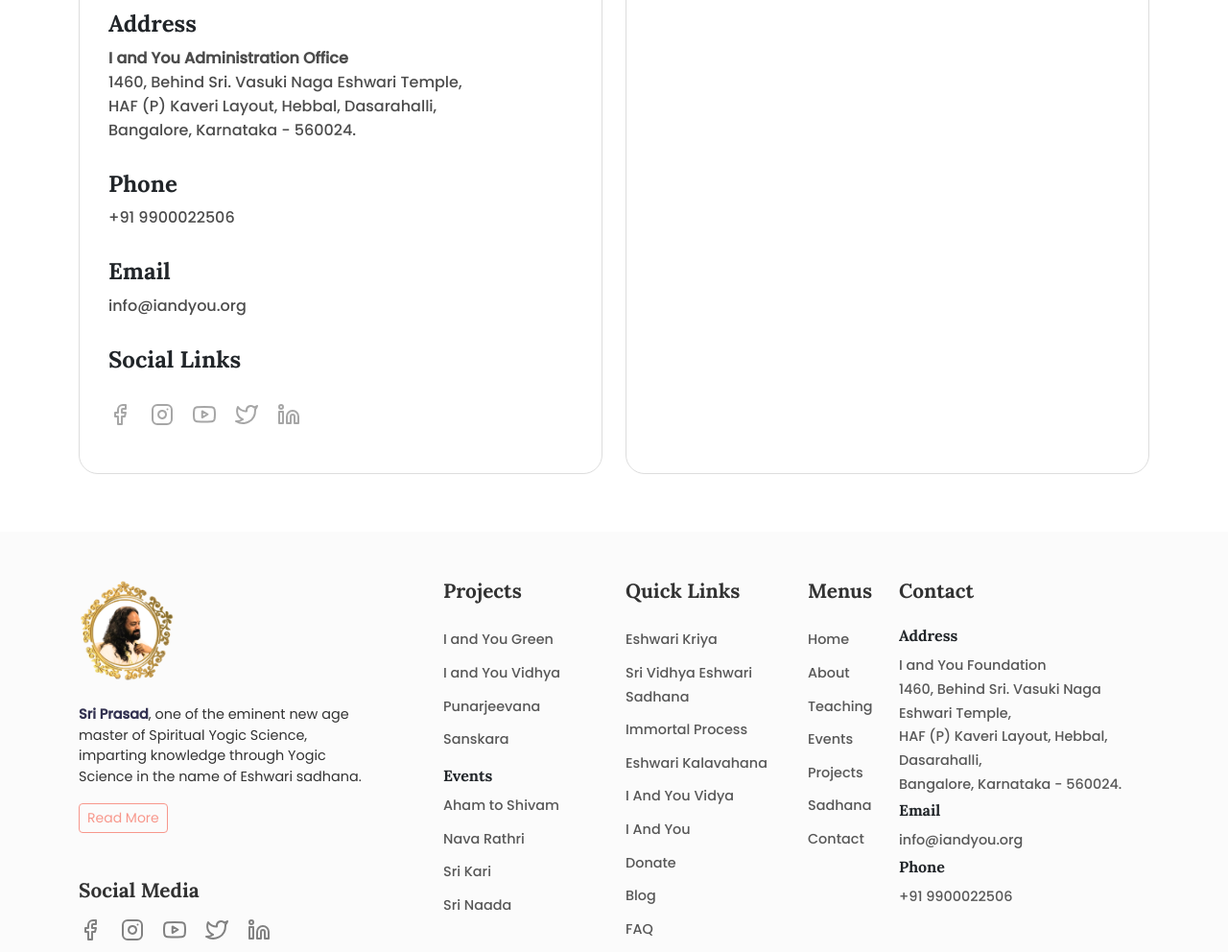
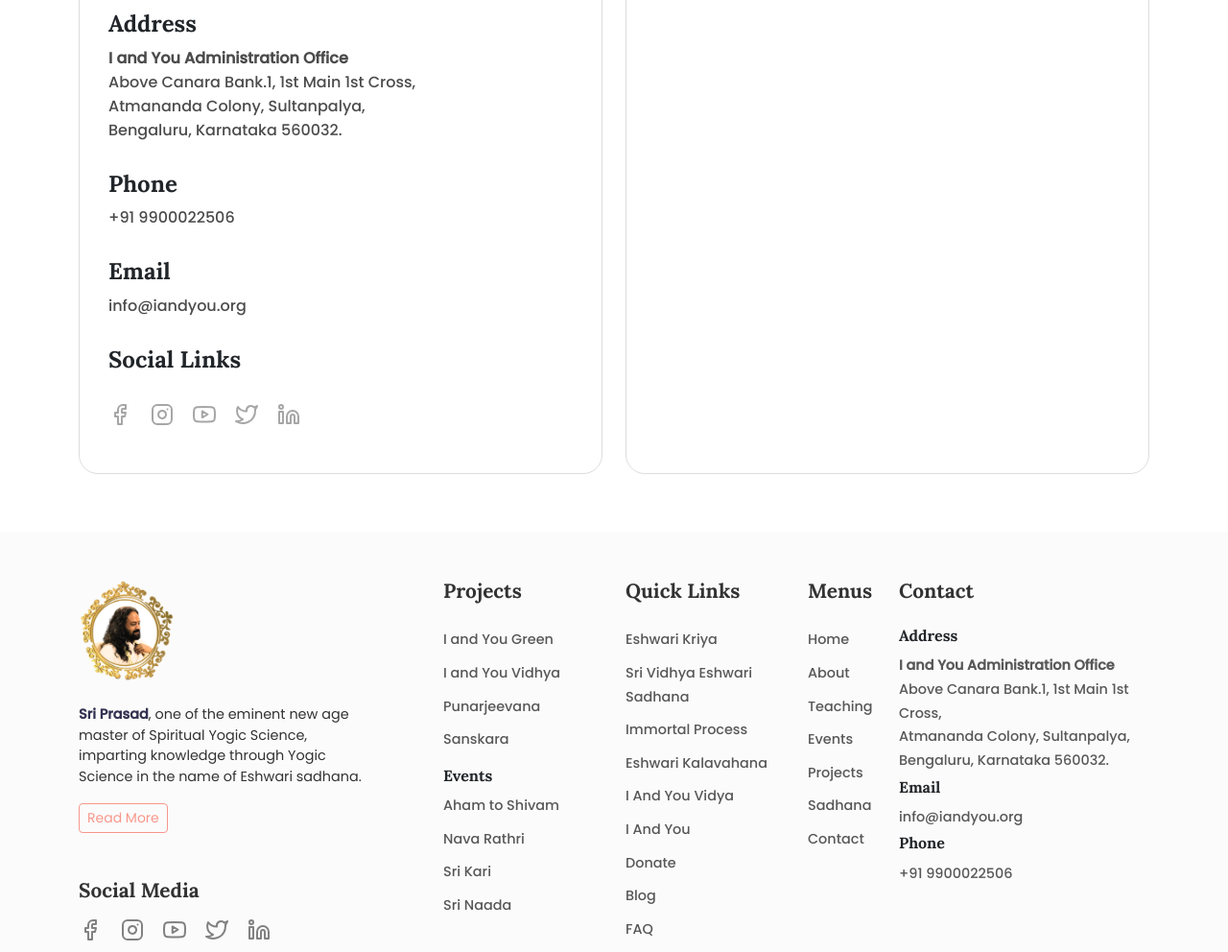
Before and after one commit to kishanshettyb/sriprasad, a Gatsby site: page /contact in a window 1280 px wide. Shown: the part 968-1960 px from the top of the page at 96% size. Built offline with nearby package versions, Linux system fonts and the light colour scheme; Gatsby itself is replaced by a stand-in of ours.

Commit message:
update contact

```diff
--- a/src/components/Footer.js
+++ b/src/components/Footer.js
@@ -194,12 +194,10 @@ const Footer = () => {
 						<h5 className="mb-4 mt-4 mt-md-0">Contact</h5>
 						<h6 className="events-top">Address</h6>
 						<a href="/" className="address-a">
-							I and You Foundation
-							<br /> 1460, Behind Sri. Vasuki Naga Eshwari Temple,
-							<br />
-							HAF (P) Kaveri Layout, Hebbal, Dasarahalli,
-							<br />
-							Bangalore, Karnataka - 560024.
+							<b>I and You Administration Office</b> <br />
+							Above Canara Bank.1, 1st Main 1st Cross,
+							<br /> Atmananda Colony, Sultanpalya, <br />
+							Bengaluru, Karnataka 560032.
 						</a>
 						<h6 className="events-top">Email</h6>
 						<a target="_blank" rel="noreferrer" href="mailto:info@iandyou.org">
--- a/src/pages/contact.js
+++ b/src/pages/contact.js
@@ -30,9 +30,9 @@ const contact = () => {
 										<h4 className="fw-bold">Address</h4>
 										<a target="_blank" rel="noreferrer" href="https://maps.app.goo.gl/9YL3d8wSQGBycaMK8">
 											<b>I and You Administration Office</b> <br />
-											1460, Behind Sri. Vasuki Naga Eshwari Temple, <br />
-											HAF (P) Kaveri Layout, Hebbal, Dasarahalli, <br />
-											Bangalore, Karnataka - 560024.
+											Above Canara Bank.1, 1st Main 1st Cross,
+											<br /> Atmananda Colony, Sultanpalya, <br />
+											Bengaluru, Karnataka 560032.
 										</a>
 									</li>
 									<li>
--- a/src/scss/theme/card.scss
+++ b/src/scss/theme/card.scss
@@ -404,7 +404,7 @@
 .regular-ul {
 	li {
 		padding-bottom: 5px;
-		font-size: 1.1rem;
+		font-size: 1rem;
 		font-weight: 500;
 		&:last-child {
 			padding-bottom: 0;
```
Also changed, not shown: src/pages/immortalprocess.js (+3 -5 lines), 1 other file.
